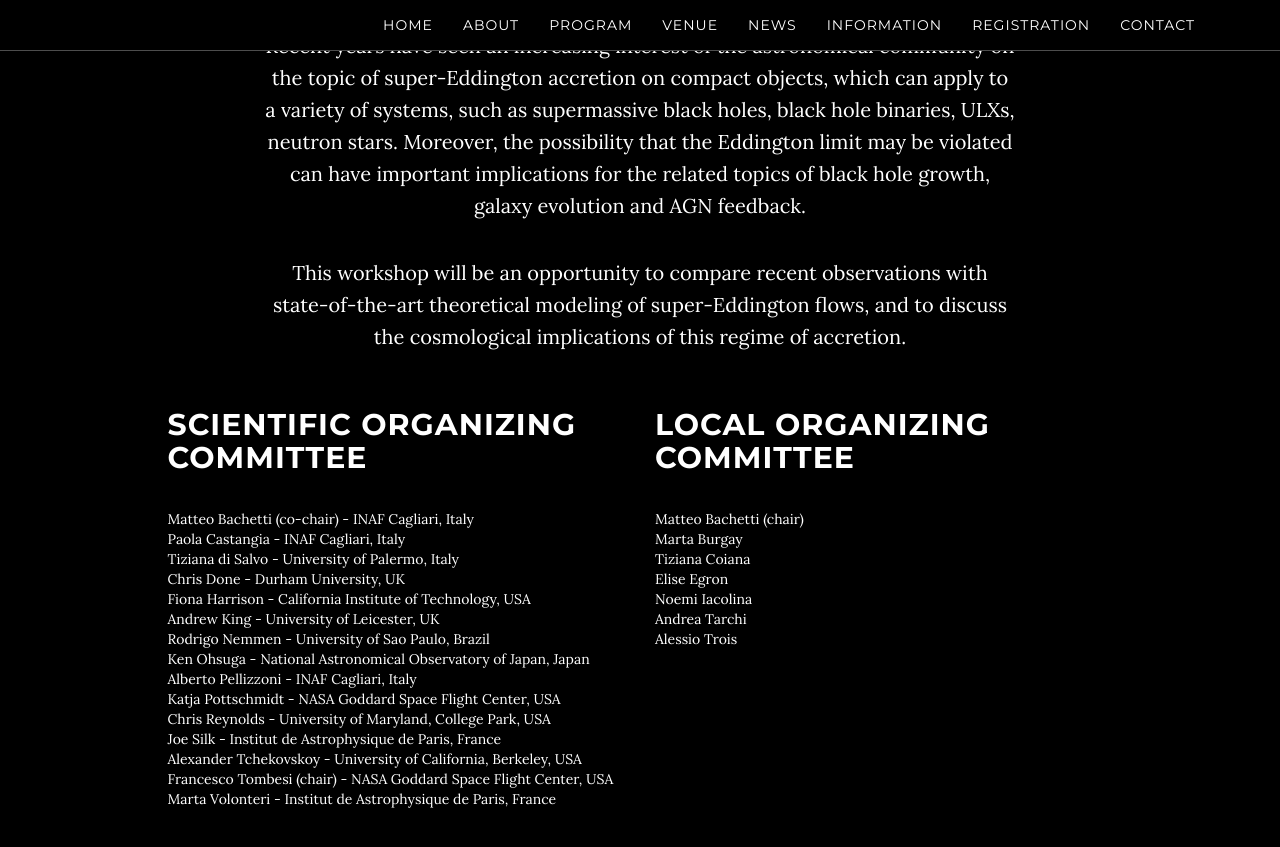
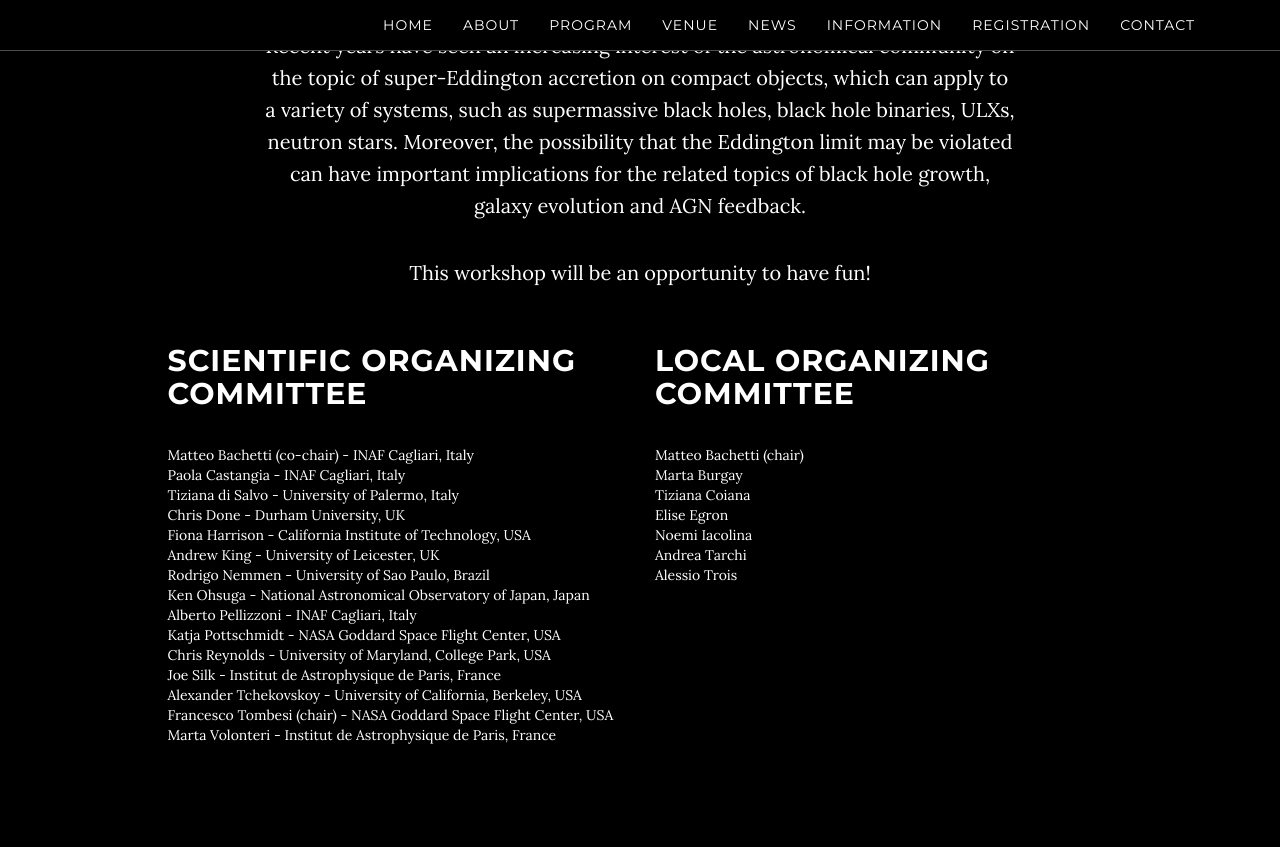
Before and after one commit to breakingthelimits/supereddington2018, a Jekyll site: the page built from index.html, in a window 1280 px wide and 900 px high, scrolled down 1138 px. Shown: the top 847 px of the window. Built offline with Jekyll 4.4.1, drawn with Linux system fonts in a browser that asks for light colours.

Commit message:
Update about.html

```diff
--- a/_includes/about.html
+++ b/_includes/about.html
@@ -10,9 +10,7 @@
                 limit may be violated can have important implications for the related topics
                 of black hole growth, galaxy evolution and AGN feedback.</p>
 
-                <p>This workshop will be an opportunity to compare recent observations with
-                state-of-the-art theoretical modeling of super-Eddington flows, and to
-                discuss the cosmological implications of this regime of accretion.</p>
+                <p>This workshop will be an opportunity to have fun!</p>
 
 
             </div>
```
